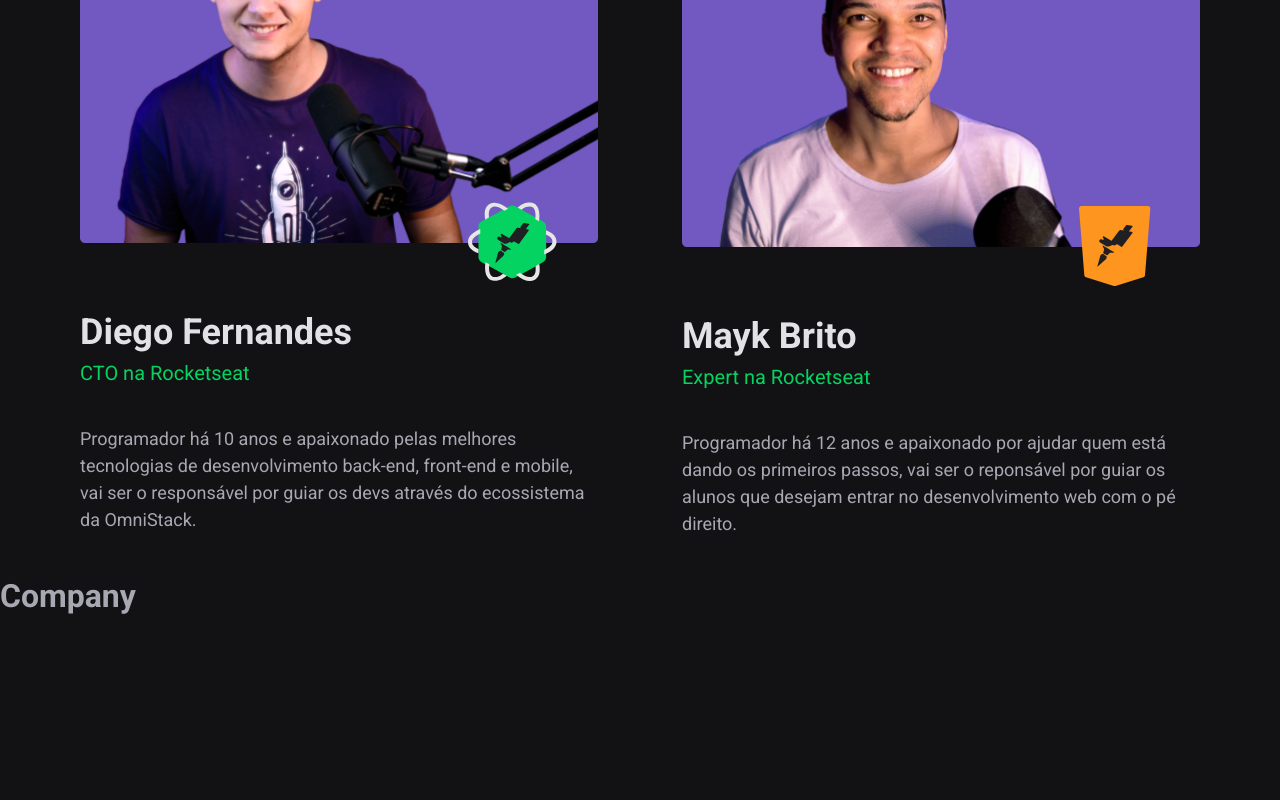
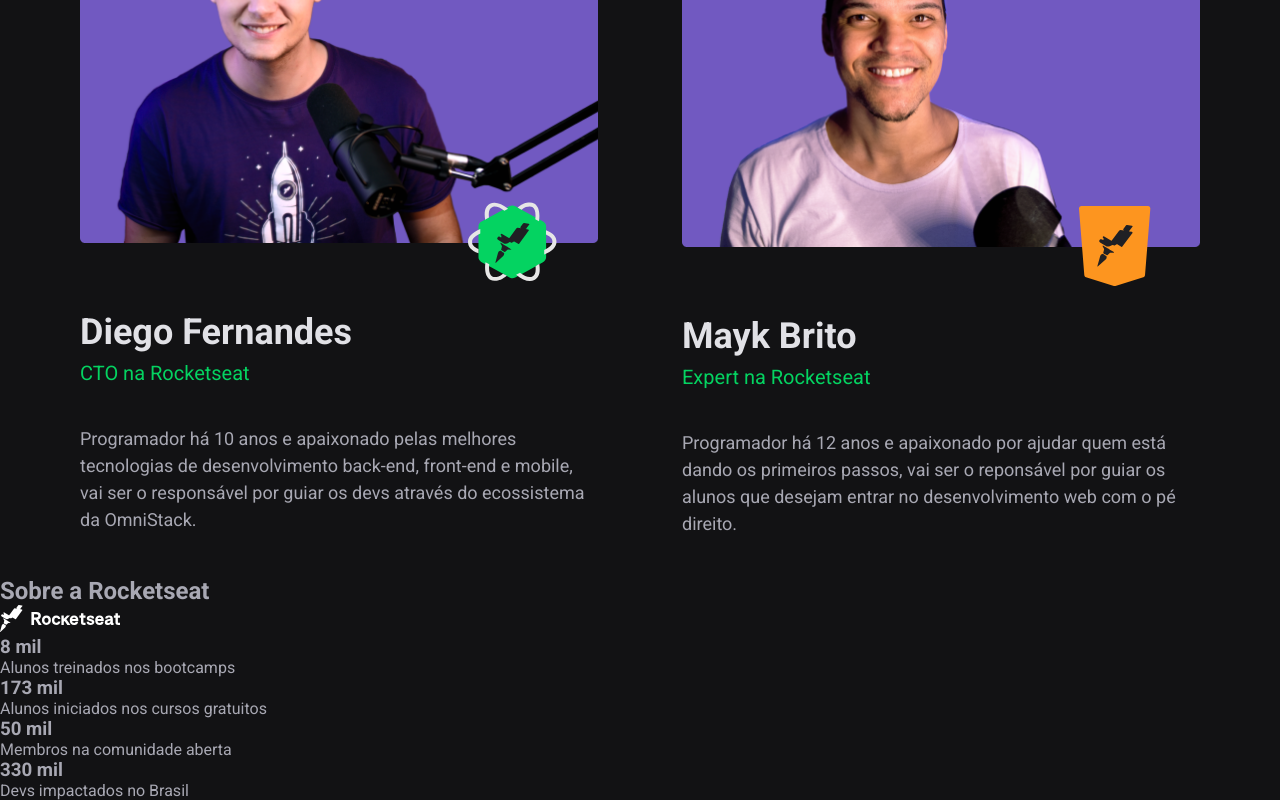
Before and after one commit to 0xjoaovpsantos/next-level-week-clone, a React (Create React App) app: page / in a window 1280 px wide. Shown: the part 3737-4537 px from the top of the page. Before the commit the page ends 4352 px from the top, so only its background shows below. Built offline with nearby package versions, Linux system fonts and the light colour scheme.

Commit message:
add: create structure of Company without style

```diff
--- a/src/components/Company/index.tsx
+++ b/src/components/Company/index.tsx
@@ -1,5 +1,36 @@
 import React from 'react';
 
-const Company: React.FC = () => <h1>Company</h1>;
+import { Container, Content } from './styles';
+
+import companyLogo from '../../assets/rocketseat.svg';
+
+const Company: React.FC = () => (
+  <Container>
+    <Content>
+      <div>
+        <h2>Sobre a Rocketseat</h2>
+        <img src={companyLogo} alt="Rocketseat logo" />
+      </div>
+      <div>
+        <div>
+          <h3>8 mil</h3>
+          <p>Alunos treinados nos bootcamps</p>
+        </div>
+        <div>
+          <h3>173 mil</h3>
+          <p>Alunos iniciados nos cursos gratuitos</p>
+        </div>
+        <div>
+          <h3>50 mil</h3>
+          <p>Membros na comunidade aberta</p>
+        </div>
+        <div>
+          <h3>330 mil</h3>
+          <p>Devs impactados no Brasil</p>
+        </div>
+      </div>
+    </Content>
+  </Container>
+);
 
 export default Company;
--- /dev/null
+++ b/src/components/Company/styles.ts
@@ -0,0 +1,5 @@
+import styled from 'styled-components';
+
+export const Container = styled.section``;
+
+export const Content = styled.section``;
```
